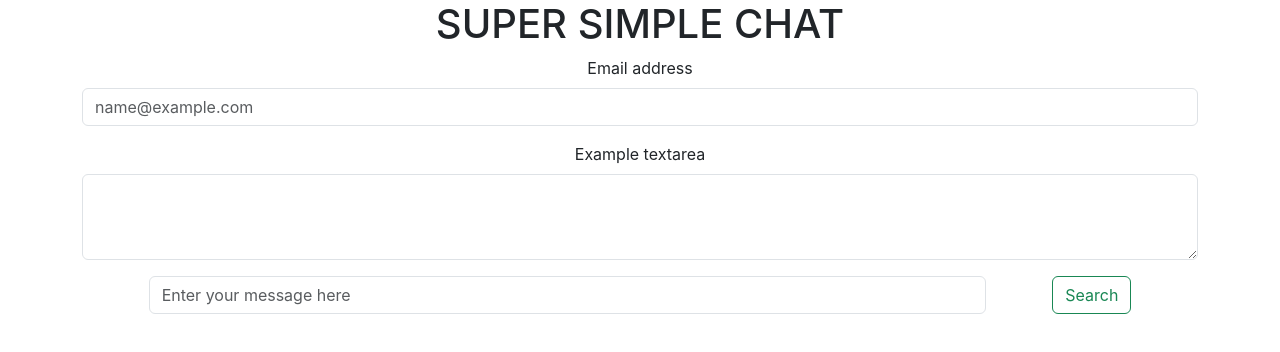
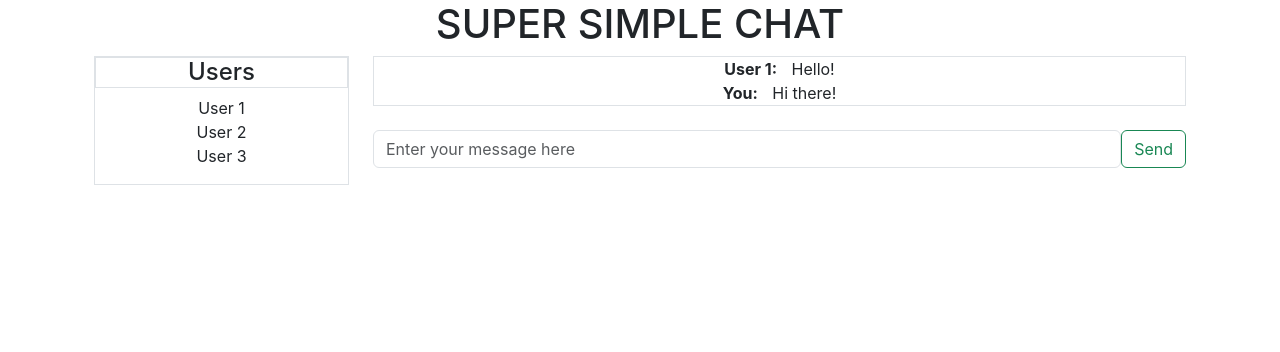
Before and after one commit to ashergreen82/Chat-App, a React (Create React App) app in the folder chatapp/client/: page / in a window 1280 px wide. Shown: the top 352 px of the page. Built offline with nearby package versions, Linux system fonts and the light colour scheme.

Commit message:
Added a users box and positioning
I managed to arrange all the elements roughly where I want them.
User list on the left with both the text box and input box on the right.

```diff
--- a/chatapp/client/src/App.css
+++ b/chatapp/client/src/App.css
@@ -32,7 +32,18 @@
   from {
     transform: rotate(0deg);
   }
+
   to {
     transform: rotate(360deg);
   }
 }
+
+.chat-box {
+  border: 10px solid #2f8f4c;
+}
+
+.message-user {
+  font-weight: bold;
+  margin-right: 10px;
+  /* text-align: left; */
+}
--- a/chatapp/client/src/Chat.js
+++ b/chatapp/client/src/Chat.js
@@ -1,19 +1,78 @@
 function Chat() {
     return (
         <>
+            {/* <h1>SUPER SIMPLE CHAT</h1>
+            <div className="container">
+                <div className="row">
+                    <div className="col-md-8 offset-md-2">
+                        <div className="row">
+                            <div className="col-md-4">
+                                <div className="user-list-box border">
+                                    <h4 className="user-list-heading border">Users</h4>
+                                    <ul>
+                                        <li>User 1</li>
+                                        <li>User 2</li>
+                                        <li>User 3</li>
+                                    </ul>
+                                </div>
+                            </div>
+                            <div className="col-md-8">
+                                <div className="row">
+                                    <div className="col-md-12">
+                                        <div className="chat-box border">
+                                            <div className="incoming-message">
+                                                <span className="message-user">User 1:</span> Hello!
+                                            </div>
+                                            <div className="outgoing-message">
+                                                <span className="message-user">You:</span> Hi there!
+                                            </div>
+                                        </div>
+                                    </div>
+                                </div>
+                            </div>
+                        </div>
+                    </div>
+                </div>
+                <form className="d-flex flex-row justify-content-evenly m-0 p-0">
+                    <input className="form-control w-75" type="search" placeholder="Enter your message here" aria-label="Search" />
+                    <button className="btn btn-outline-success" type="submit">Search</button>
+                </form>
+            </div> */}
             <h1>SUPER SIMPLE CHAT</h1>
-            <div class="mb-3">
-                <label for="exampleFormControlInput1" class="form-label">Email address</label>
-                <input type="email" class="form-control" id="exampleFormControlInput1" placeholder="name@example.com" />
+            <div className="container">
+                <div className="row">
+                    <div className="col-md-3">
+                        <div className="user-list-box border">
+                            <h4 className="user-list-heading border">Users</h4>
+                            <ul className="list-unstyled">
+                                <li>User 1</li>
+                                <li>User 2</li>
+                                <li>User 3</li>
+                            </ul>
+                        </div>
+                    </div>
+                    <div className="col-md-9">
+                        <div className="row">
+                            <div className="col-md-12">
+                                <div className="chat-box border">
+                                    <div className="incoming-message">
+                                        <span className="message-user">User 1:</span> Hello!
+                                    </div>
+                                    <div className="outgoing-message">
+                                        <span className="message-user">You:</span> Hi there!
+                                    </div>
+                                </div>
+                            </div>
+                            <div className="col-md-12">
+                                <form className="d-flex flex-row justify-content-between align-items-center m-0 p-0 mt-4">
+                                    <input className="form-control w-100" type="search" placeholder="Enter your message here" aria-label="Search" />
+                                    <button className="btn btn-outline-success" type="submit">Send</button>
+                                </form>
+                            </div>
+                        </div>
+                    </div>
+                </div>
             </div>
-            <div class="mb-3">
-                <label for="exampleFormControlTextarea1" class="form-label">Example textarea</label>
-                <textarea class="form-control" id="exampleFormControlTextarea1" rows="3"></textarea>
-            </div>
-            <form className="d-flex flex-row justify-content-evenly m-0 p-0">
-                <input className="form-control w-75" type="search" placeholder="Enter your message here" aria-label="Search" />
-                <button className="btn btn-outline-success" type="submit">Search</button>
-            </form>
         </>
     )
 }
```
